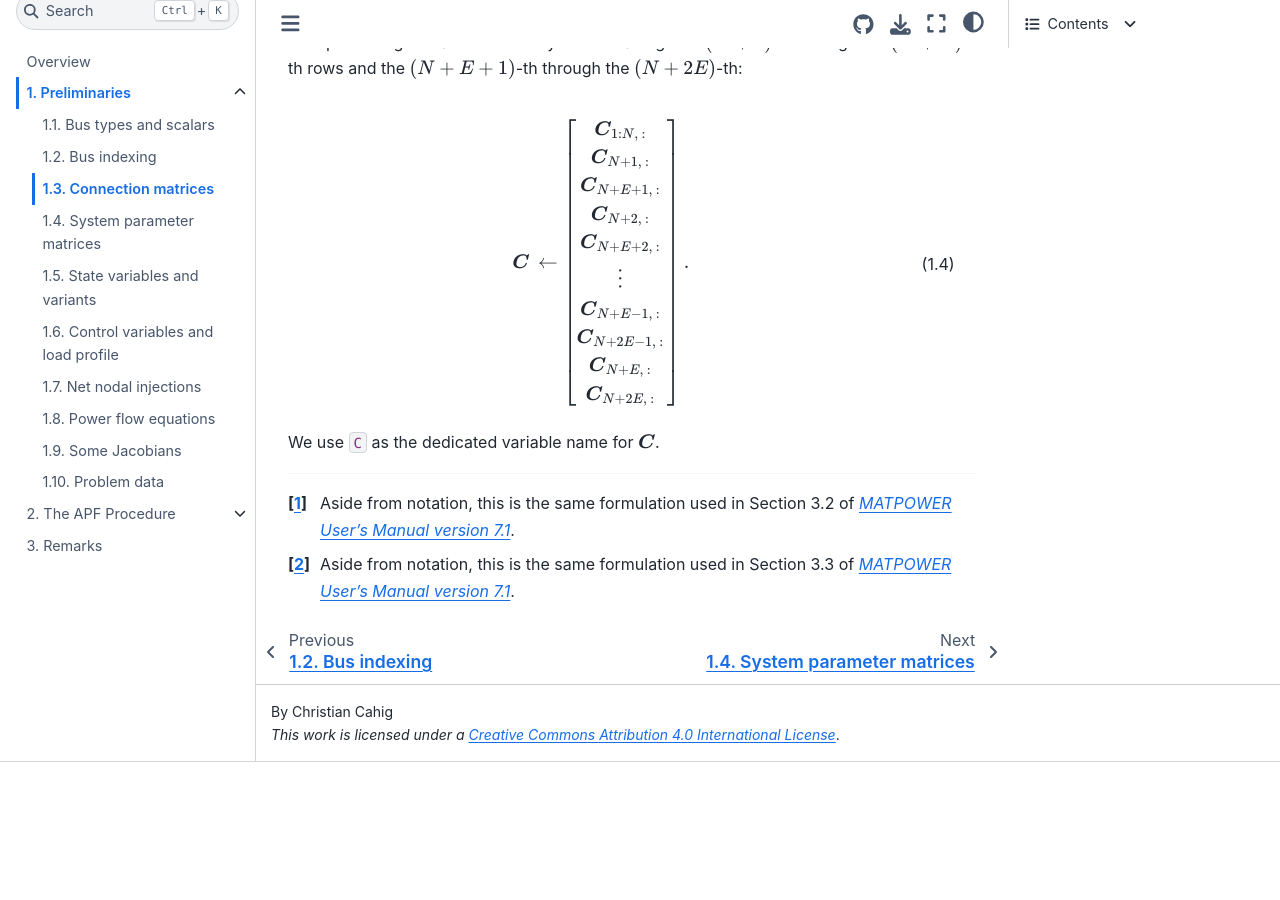
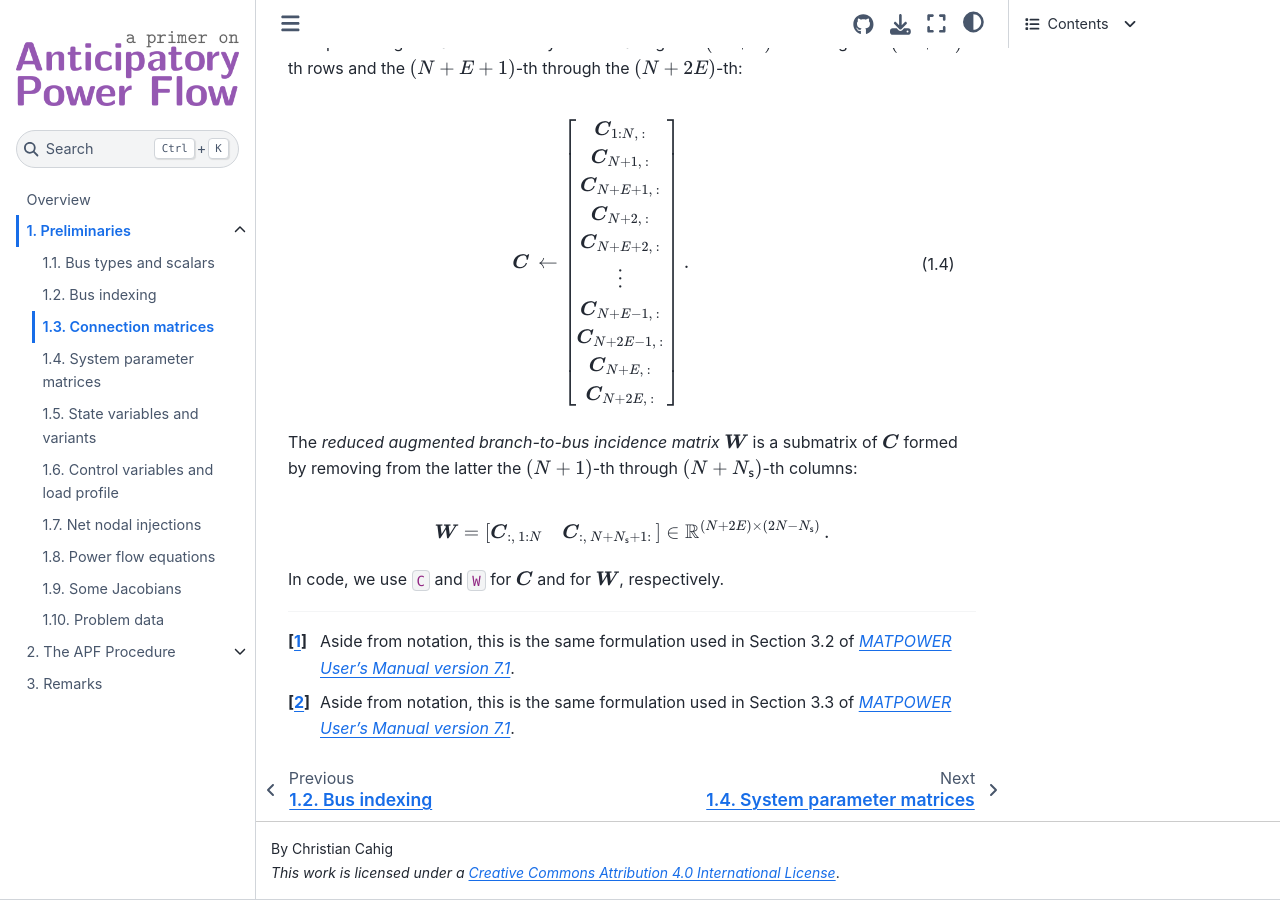
Before and after one commit to christian-cahig/apf-primer, a Jupyter Book: the page built from preliminaries/connection-matrices.md, in a window 1280 px wide and 900 px high, scrolled down 1290 px. Built offline with Jupyter Book 1.0.4 settings and Sphinx 7.4.7 and the Sphinx Book theme 1.1.4, drawn with Linux system fonts in a browser that asks for light colours; before the commit the page ends 2052 px from its top, so only the background shows below that.

Commit message:
Introduce 'reduced augmented branch-to-bus incidence matrix'
This is in accordance to christian-cahig/apf-primer#8.

```diff
--- a/preliminaries/connection-matrices.md
+++ b/preliminaries/connection-matrices.md
@@ -136,7 +136,23 @@ $$
 \, .
 $$ (C-step-2)
 
-We use `C` as the dedicated variable name for $\boldsymbol{C}$.
+The *reduced augmented branch-to-bus incidence matrix* $\boldsymbol{W}$ is a submatrix of $\boldsymbol{C}$
+formed by removing from the latter the $\left( N + 1 \right)$-th through $\left( N + N_{ \mathsf{s} } \right)$-th columns:
+
+$$
+\boldsymbol{W}
+=
+\left[ \begin{matrix}
+    \boldsymbol{C}_{ : ,\, 1:N }
+    &
+    \boldsymbol{C}_{ : ,\, N + N_{ \mathsf{s} } + 1 : }
+    \, \\
+\end{matrix} \right]
+\in \mathbb{R}^{ \left( N + 2E \right) \times \left( 2N - N_{ \mathsf{s} } \right) }
+\, .
+$$
+
+In code, we use `C` and `W` for $\boldsymbol{C}$ and for $\boldsymbol{W}$, respectively.
 
 <!--
 Formally,
```
